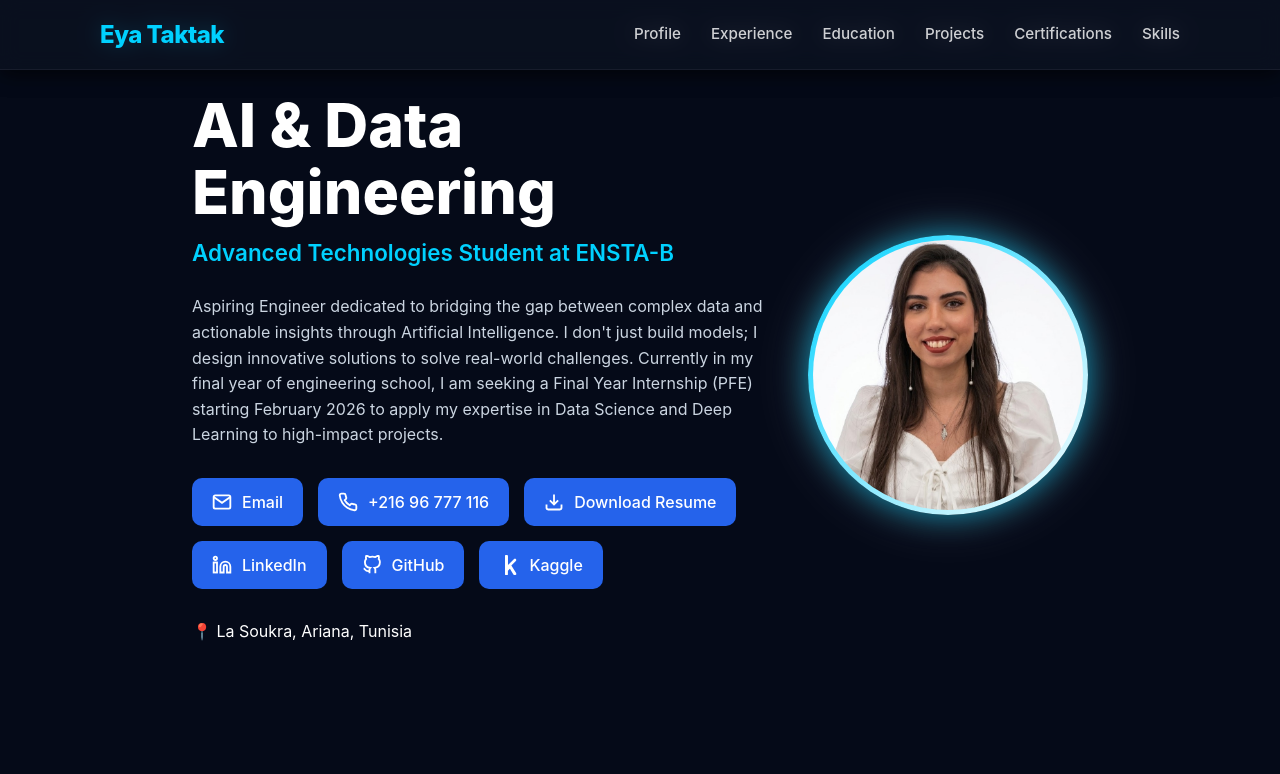
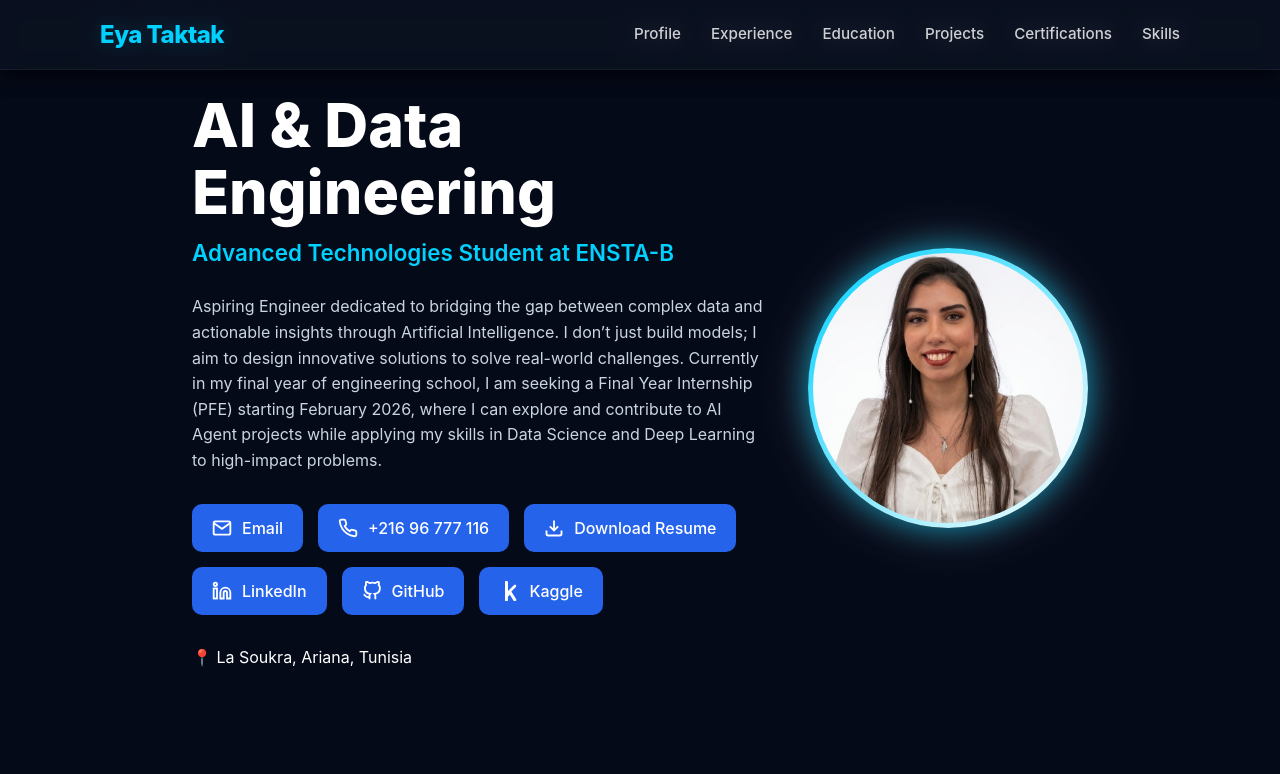
Before and after one commit to EyaTaktak/mon_portfolio, an Angular app: page / in a window 1280 px wide. Shown: the top 774 px of the page. Built offline with nearby package versions, Linux system fonts and the light colour scheme.

Commit message:
Update about section with ai agent

```diff
--- a/src/app/components/about/about.html
+++ b/src/app/components/about/about.html
@@ -5,12 +5,7 @@
       <p class="subtitle">Advanced Technologies Student at ENSTA-B</p>
 
       <p class="description">
-        Aspiring Engineer dedicated to bridging the gap between complex data
-        and actionable insights through Artificial Intelligence.
-        I don't just build models; I design innovative solutions to solve
-        real-world challenges. Currently in my final year of engineering school,
-        I am seeking a Final Year Internship (PFE) starting February 2026 to apply
-         my expertise in Data Science and Deep Learning to high-impact projects.
+        Aspiring Engineer dedicated to bridging the gap between complex data and actionable insights through Artificial Intelligence. I don’t just build models; I aim to design innovative solutions to solve real-world challenges. Currently in my final year of engineering school, I am seeking a Final Year Internship (PFE) starting February 2026, where I can explore and contribute to AI Agent projects while applying my skills in Data Science and Deep Learning to high-impact problems.
       </p>
 
       <div class="contact-buttons">
```
